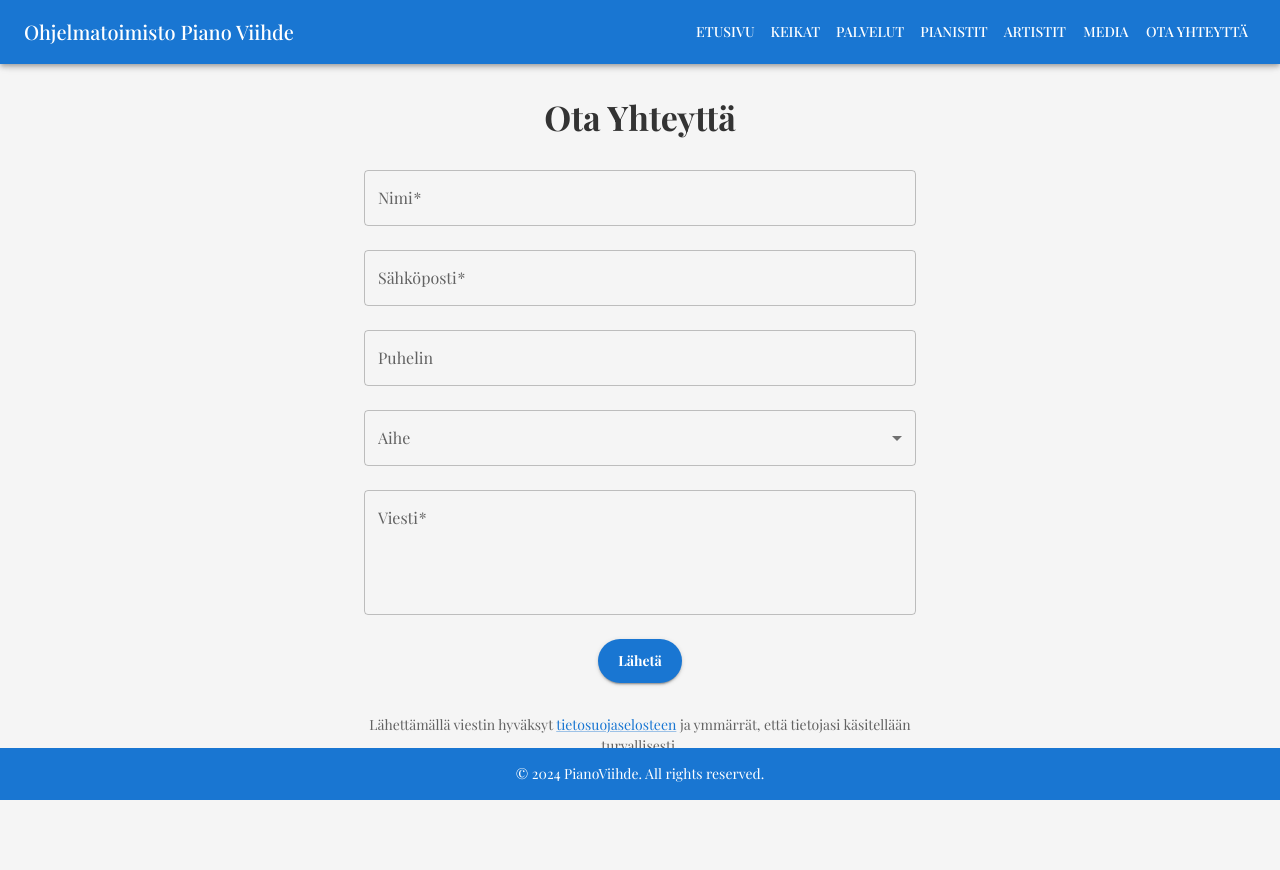
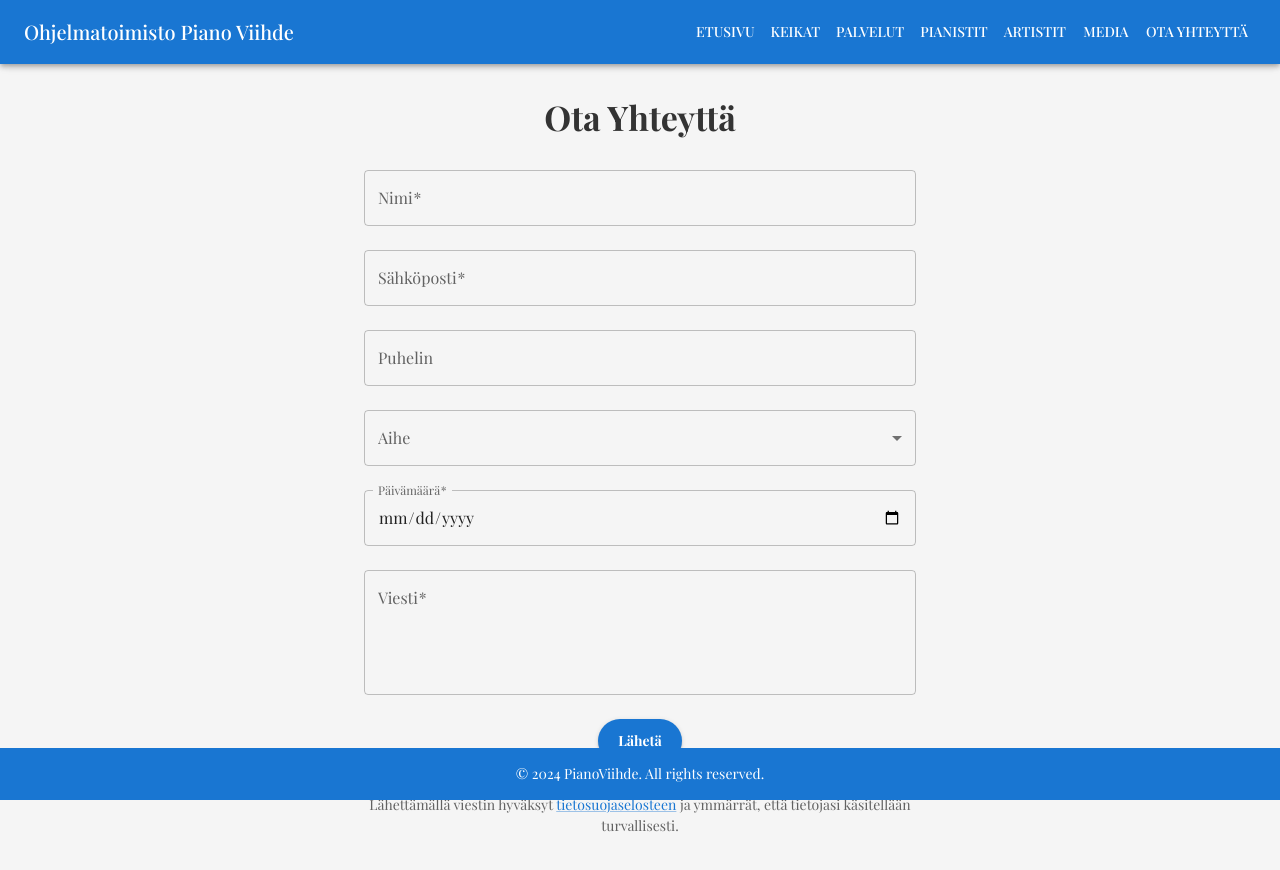
Before and after one commit to Shahtaa/PianoViihde, a React (Vite) app: page /contact in a window 1280 px wide. Shown: the top 870 px of the page. Built offline with nearby package versions, Linux system fonts and the light colour scheme; a web font is replaced by a local one.

Commit message:
updated contactform

```diff
--- a/src/components/Contact/ContactForm.jsx
+++ b/src/components/Contact/ContactForm.jsx
@@ -1,4 +1,4 @@
-import React, { useState } from 'react'
+import React, { useState } from 'react';
 import {
   Box,
   TextField,
@@ -8,7 +8,7 @@ import {
   Select,
   FormControl,
   InputLabel,
-} from '@mui/material'
+} from '@mui/material';
 
 const ContactForm = () => {
   const [formData, setFormData] = useState({
@@ -17,8 +17,10 @@ const ContactForm = () => {
     phone: '',
     subject: '',
     message: '',
-  })
-  const [errors, setErrors] = useState({})
+    date: '', // Adding a date field
+  });
+
+  const [errors, setErrors] = useState({});
 
   const subjects = [
     'Livemusiikki ravintoloissa',
@@ -27,43 +29,54 @@ const ContactForm = () => {
     'Häämusiikki',
     'Sävellyspalvelut',
     'Muu',
-  ]
+  ];
 
   const handleInputChange = (e) => {
-    const { name, value } = e.target
-    setFormData((prevData) => ({ ...prevData, [name]: value }))
-  }
+    const { name, value } = e.target;
+    setFormData((prevData) => ({ ...prevData, [name]: value }));
+  };
 
   const validateForm = () => {
-    let isValid = true
-    const newErrors = {}
+    let isValid = true;
+    const newErrors = {};
 
     if (!formData.name) {
-      newErrors.name = 'Nimi on pakollinen'
-      isValid = false
+      newErrors.name = 'Nimi on pakollinen';
+      isValid = false;
     }
     if (!formData.email) {
-      newErrors.email = 'Sähköposti on pakollinen'
-      isValid = false
+      newErrors.email = 'Sähköposti on pakollinen';
+      isValid = false;
     } else if (!/\S+@\S+\.\S+/.test(formData.email)) {
-      newErrors.email = 'Sähköpostin muoto ei ole oikea'
-      isValid = false
+      newErrors.email = 'Sähköpostin muoto ei ole oikea';
+      isValid = false;
     }
     if (!formData.message) {
-      newErrors.message = 'Viesti on pakollinen'
-      isValid = false
+      newErrors.message = 'Viesti on pakollinen';
+      isValid = false;
+    }
+    if (!formData.date) {
+      newErrors.date = 'Päivämäärä on pakollinen';
+      isValid = false;
+    } else {
+      const selectedDate = new Date(formData.date);
+      const today = new Date();
+      if (selectedDate < today) {
+        newErrors.date = 'Valitse päivämäärä, joka on tänään tai tulevaisuudessa';
+        isValid = false;
+      }
     }
 
-    setErrors(newErrors)
-    return isValid
-  }
+    setErrors(newErrors);
+    return isValid;
+  };
 
   const handleSubmit = (e) => {
-    e.preventDefault()
-    if (!validateForm()) return
+    e.preventDefault();
+    if (!validateForm()) return;
 
-    console.log('Contact form submitted:', formData)
-  }
+    console.log('Contact form submitted:', formData);
+  };
 
   return (
     <form onSubmit={handleSubmit}>
@@ -132,6 +145,25 @@ const ContactForm = () => {
         </Grid>
         <Grid item xs={12}>
           <TextField
+            id="date"
+            name="date"
+            label="Päivämäärä"
+            variant="outlined"
+            fullWidth
+            type="date"
+            value={formData.date}
+            onChange={handleInputChange}
+            required
+            error={!!errors.date}
+            helperText={errors.date}
+            autoComplete="off"
+            InputLabelProps={{
+              shrink: true,
+            }}
+          />
+        </Grid>
+        <Grid item xs={12}>
+          <TextField
             id="message"
             name="message"
             label="Viesti"
@@ -164,7 +196,7 @@ const ContactForm = () => {
         </Grid>
       </Grid>
     </form>
-  )
-}
+  );
+};
 
-export default ContactForm
+export default ContactForm;
```
